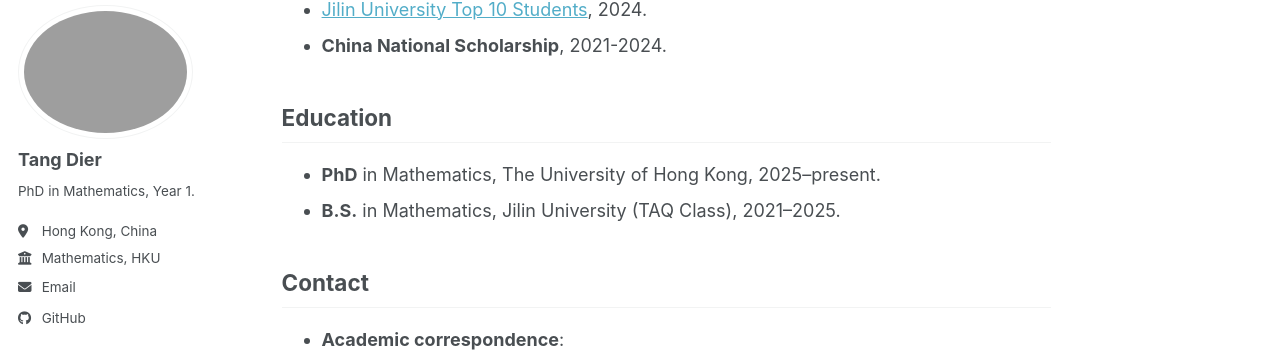
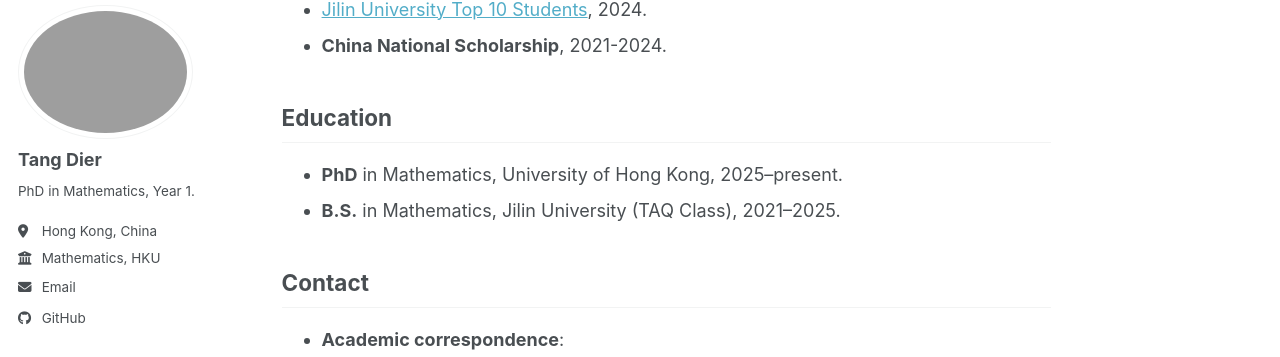
Before and after one commit to TangDier03/tangdier03.github.io, a Jekyll site: the page built from _pages/about.md, in a window 1280 px wide and 900 px high, scrolled down 856 px. Shown: the part 96-453 px from the top of the window. Built offline with Jekyll 4.4.1, drawn with Linux system fonts in a browser that asks for light colours; a script bundle is joined from its source files by our own code; library files that are not in the unit come from our copies.

Commit message:
Update about.md

```diff
--- a/_pages/about.md
+++ b/_pages/about.md
@@ -40,7 +40,7 @@ Conference Reviewer for [IEEE ISIT2026](https://2026.ieee-isit.org/).
 
 ## Education
 
-- **PhD** in Mathematics, The University of Hong Kong, 2025–present.
+- **PhD** in Mathematics, University of Hong Kong, 2025–present.
 - **B.S.** in Mathematics, Jilin University (TAQ Class), 2021–2025.
 
 
```
